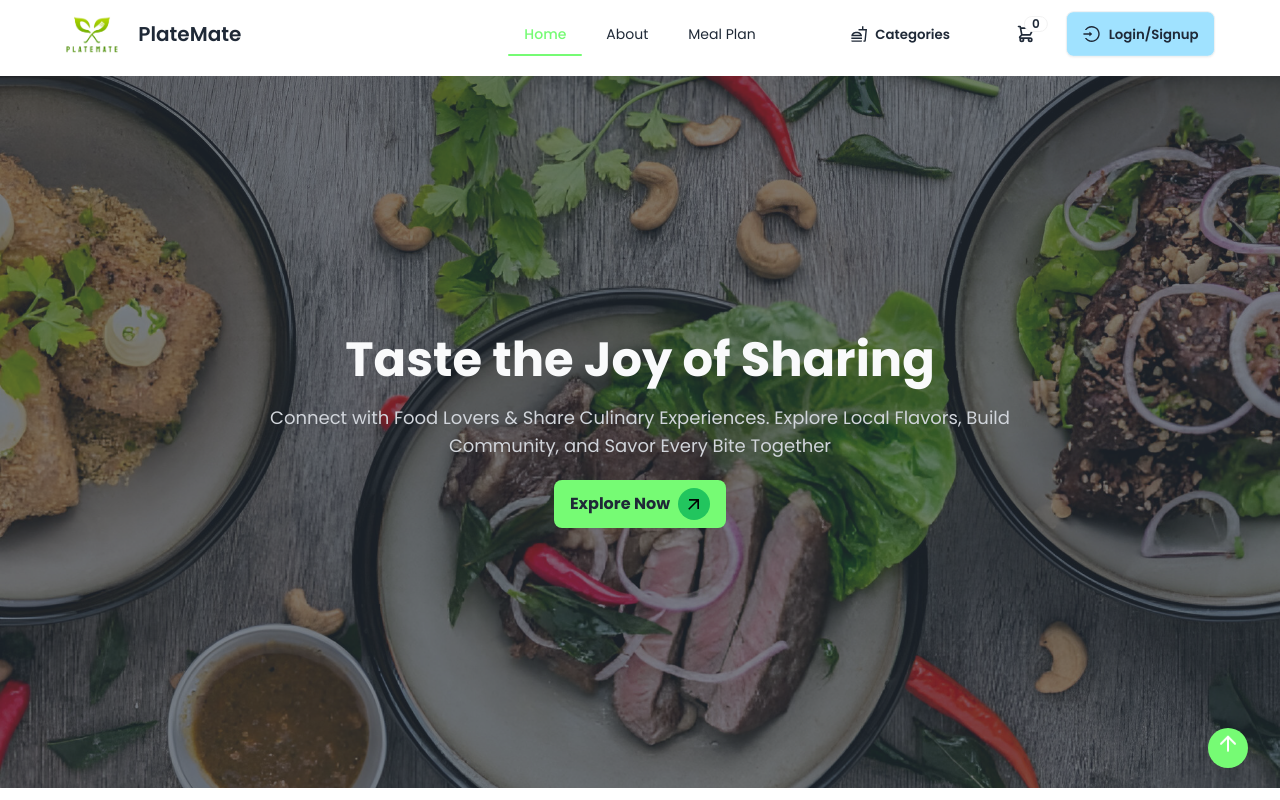
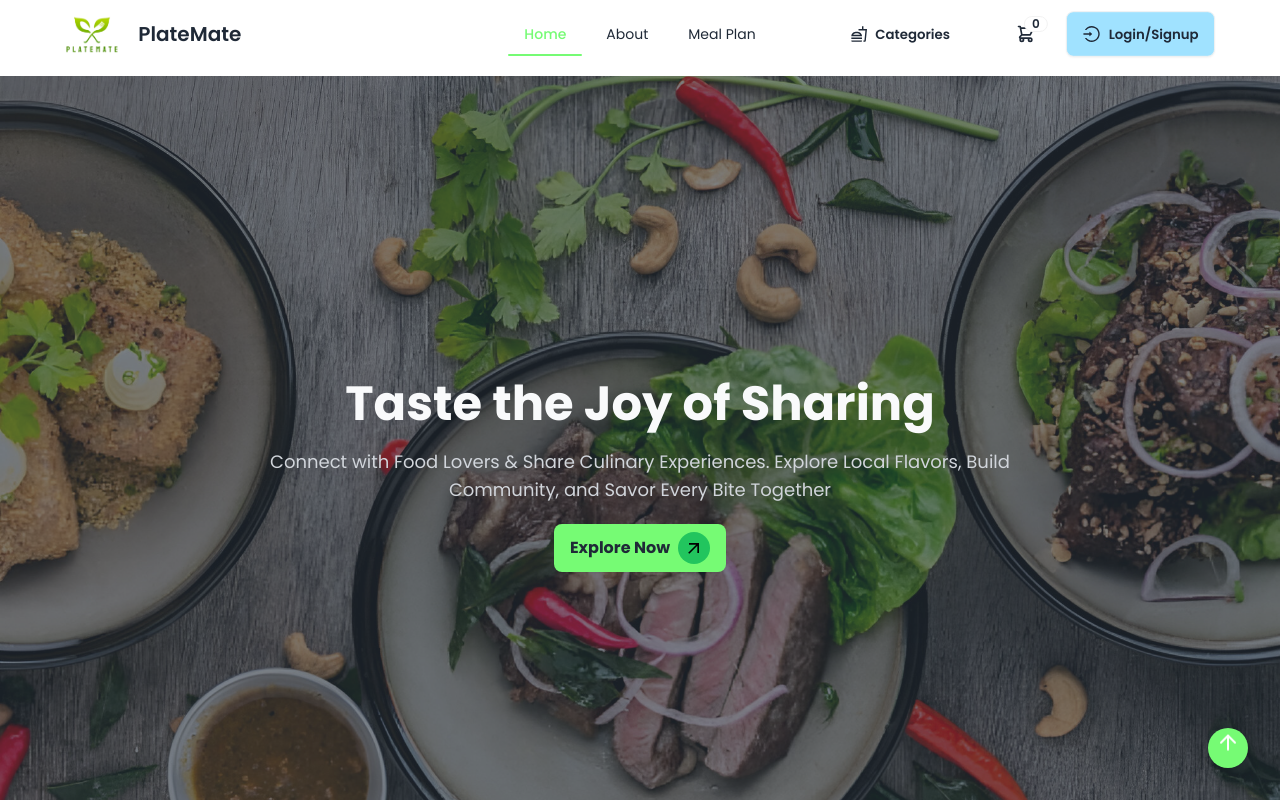
Before and after one commit to samZero-0/University_Student_Food_Platform_Project, a React (Vite) app: page / in a window 1280 px wide. Shown: the top 800 px of the page. Built offline with nearby package versions, Linux system fonts and the light colour scheme; no server answers; what @react-pdf/renderer, tailwindcss-motion would draw is missing.

Commit message:
dynamic button on order details and changed banner height

```diff
--- a/src/components/OrderHistory/OrderHistory.jsx
+++ b/src/components/OrderHistory/OrderHistory.jsx
@@ -4,6 +4,7 @@
 import { useContext, useEffect, useState } from 'react';
 import axios from 'axios';
 import { AuthContext } from "../../provider/AuthProvider";
+import { Link } from "react-router-dom";
 
 export default function OrderHistory() {
   const { user } = useContext(AuthContext);
@@ -114,9 +115,11 @@
                       </div>
 
                       <div className="flex flex-col sm:flex-row items-start sm:items-center gap-4">
-                        <button className="px-6 py-2.5 bg-primary text-black rounded-full font-medium hover:bg-orange-600 transition-colors">
+                       <Link to={`/categories`}>
+                       <button className="px-6 py-2.5 bg-primary text-black rounded-full font-medium hover:bg-orange-600 transition-colors">
                           Buy Again
                         </button>
+                       </Link>
 
                         <div className="space-y-2">
                           <div className="text-sm font-medium text-gray-600">Rate Your Experience</div>
--- a/src/components/home/hero/Hero.jsx
+++ b/src/components/home/hero/Hero.jsx
@@ -2,9 +2,9 @@
 import GreenButton from "./GreenButton";
 const Hero = () => {
     return (
-        <section className="mt-2 overflow-hidden">
+        <section className="mt-2 overflow-hidden ">
             <div
-                className="hero h-[89vh]"
+                className="hero min-h-screen"
                 style={{
                     backgroundImage: "url('../Project Cover1.jpeg')",
                 }}>
```
